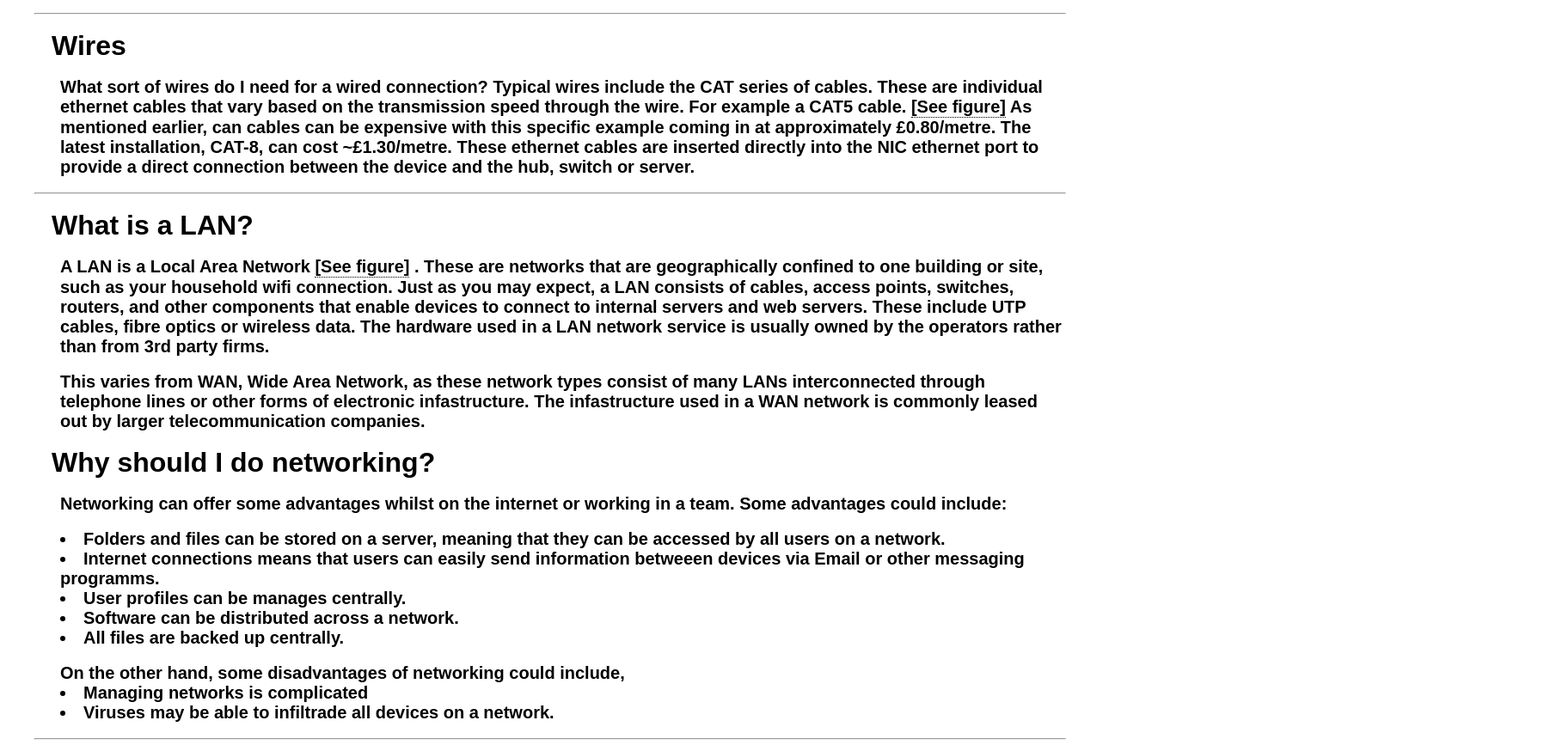
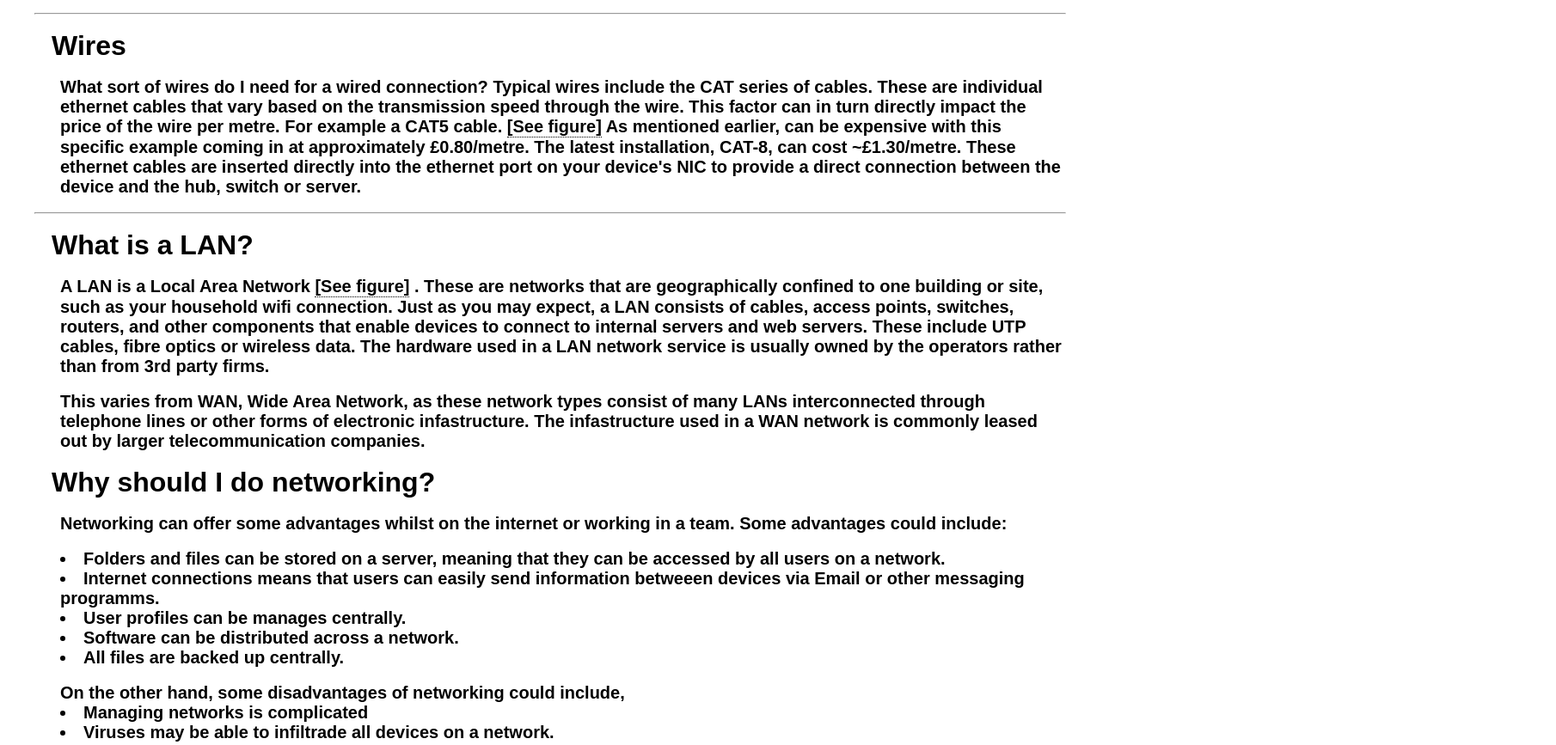
Before and after one commit to Nuffroom/Information-Shed-Website, a plain HTML site: page internetpage.html in a window 1280 px wide. Shown: the part 1250-2117 px from the top of the page at 86% size, 1810 px wide, since content can reach past the window. Drawn offline with Linux system fonts and the light colour scheme.

Commit message:
Update internetpage.html

```diff
--- a/internetpage.html
+++ b/internetpage.html
@@ -131,9 +131,9 @@
     </h1><br>
     <h2>
         What sort of wires do I need for a wired connection? Typical wires include the CAT series of cables. These are individual ethernet cables that vary based on the transmission speed
-        through the wire. For example a CAT5 cable. <div class="tooltip">[See figure]<span class="tooltiptext"><img src="catcable.jpeg" style="width:640px;height:426;"></span></div> As mentioned
-        earlier, can cables can be expensive with this specific example coming in at approximately £0.80/metre. The latest installation, CAT-8, can cost ~£1.30/metre. These ethernet cables are
-        inserted directly into the NIC ethernet port to provide a direct connection between the device and the hub, switch or server.
+        through the wire. This factor can in turn directly impact the price of the wire per metre. For example a CAT5 cable. <div class="tooltip">[See figure]<span class="tooltiptext"><img src="catcable.jpeg" style="width:640px;height:426;"></span></div> As mentioned
+        earlier, can be expensive with this specific example coming in at approximately £0.80/metre. The latest installation, CAT-8, can cost ~£1.30/metre. These ethernet cables are
+        inserted directly into the ethernet port on your device's NIC to provide a direct connection between the device and the hub, switch or server.
     </h2><br>
     <hr><br>
     <h1>
```
